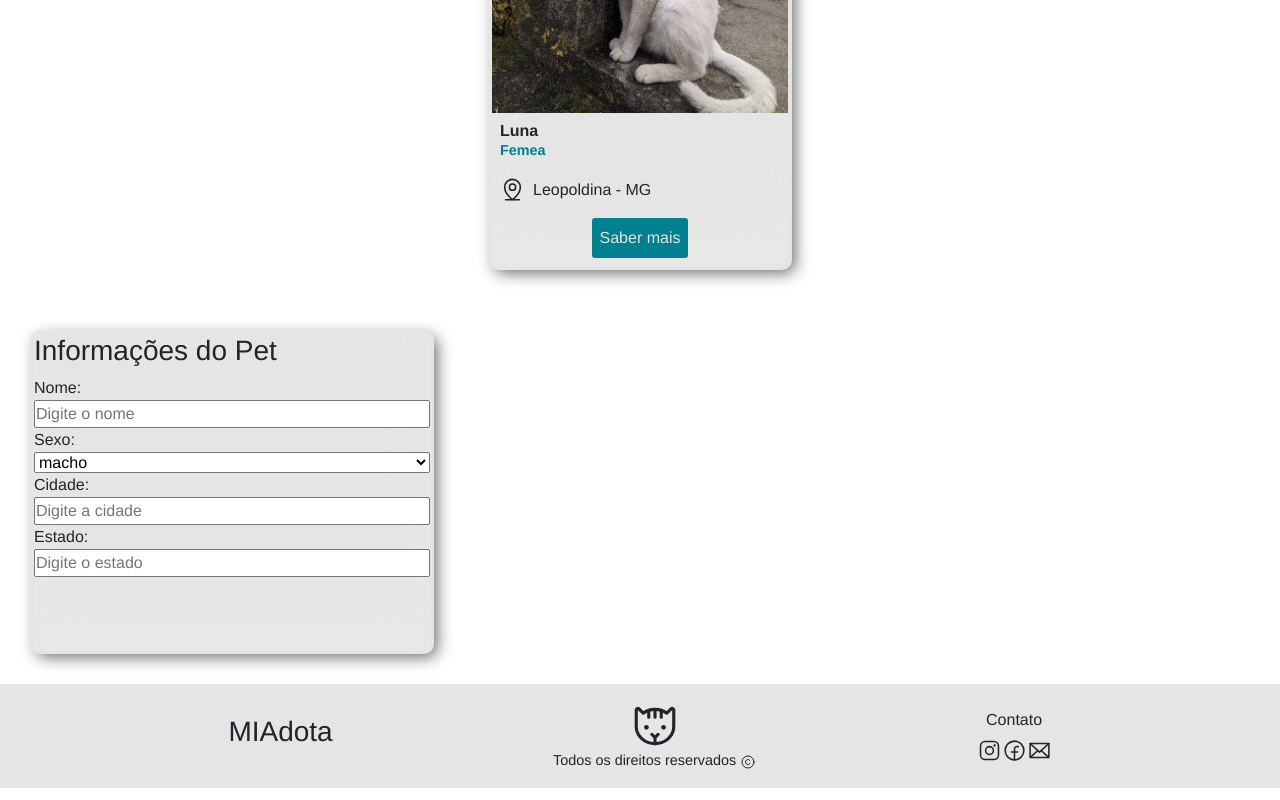
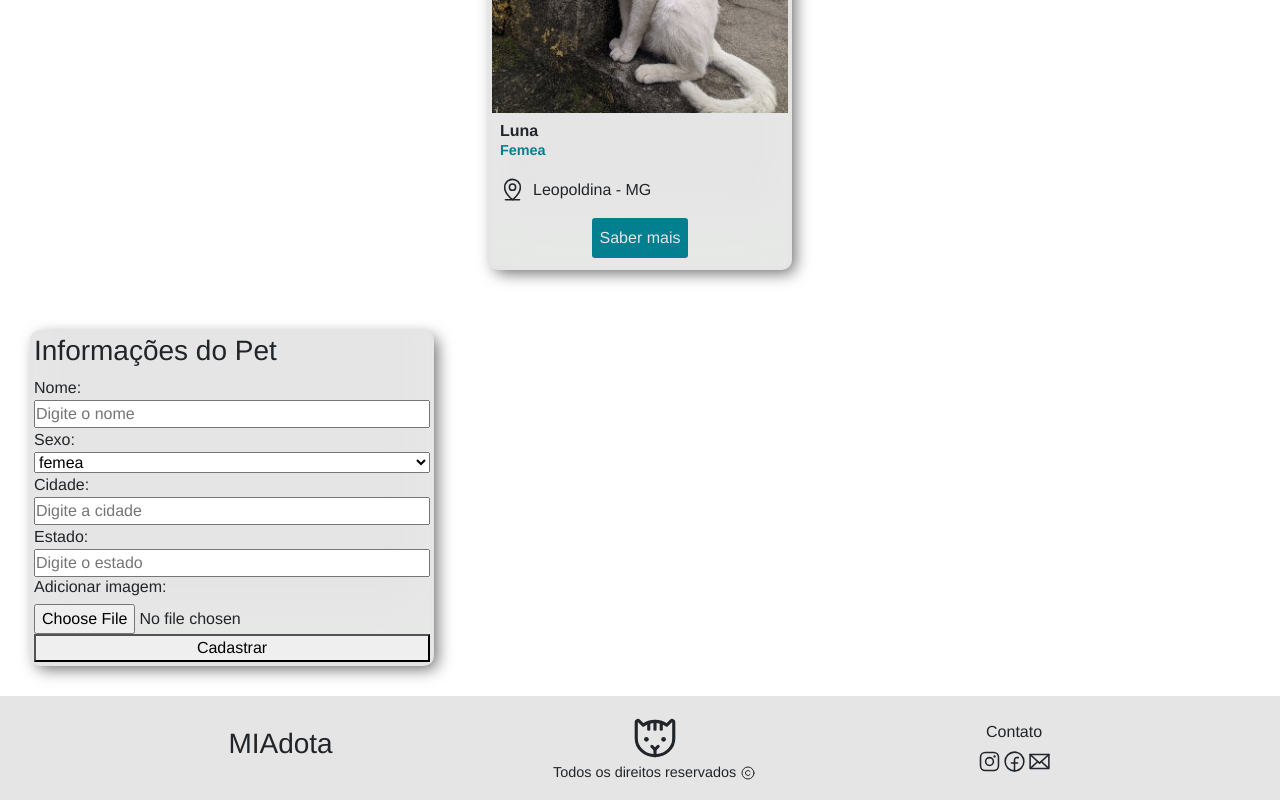
Before and after one commit to nandacoimbra/miadota, a React (Vite) app: page / in a window 1280 px wide. Shown: the part 1301-2101 px from the top of the page. Built offline with nearby package versions, Linux system fonts and the light colour scheme.

Commit message:
feat: cadastro pets

```diff
--- a/src/components/CadastroPet.jsx
+++ b/src/components/CadastroPet.jsx
@@ -1,36 +1,86 @@
+import { useState } from 'react';
 import './CadastroPet.css';
 // import catImg from "../assets/adoption_cats/nick.jpg";
 // import { MapPinLine } from "phosphor-react";
 
-export default function CadastroPet(props) {
+export default function CadastroPet({ onSubmit }) {
+
+    const [name, setName] = useState('');
+    const [sex, setSex] = useState('femea');
+    const [city, setCity] = useState('');
+    const [estado, setEstado] = useState('');
+    const [file, setFile] = useState();
+
+   function resetForm(){
+    setName("");
+    setSex("femea");
+    setCity("");
+    setEstado("");
+    setFile("");
+   }
+
+    function handleSubmit(e) {
+        e.preventDefault();
+        const pet =
+        {
+            id: crypto.randomUUID(),
+            petImg: file,
+            petName: name,
+            petSex: sex,
+            petCity: city,
+            petState: estado
+        };
+        onSubmit(pet);
+        resetForm();
+    }
+
+    /**
+     *
+     * @param {Event} e
+     */
+    function handleFileChange(e) {
+        console.log(e.target.files);
+        setFile(URL.createObjectURL(e.target.files[0]));
+    }
+
+
     return (
 
         <section className='cadastro'>
             <h3>Informações do Pet</h3>
-            <form className='cadastro-form'>
+
+            <form className='cadastro-form' onSubmit={handleSubmit}>
+
                 <label htmlFor="">Nome: </label>
-                <input type="text" placeholder='Digite o nome' />
+                <input type="text" placeholder='Digite o nome' value={name} onChange={e => setName(e.target.value)} />
 
                 <div className='select-sex'>
+                    <label htmlFor="">Sexo:</label>
+                    <select value={sex} onChange={e => setSex(e.target.value)}>
 
-                    <label htmlFor="">Sexo:</label>
-                    <select>
                         <option value="macho">macho</option>
                         <option value="femea">femea</option>
                     </select>
                 </div>
 
                 <div className='city-name'>
-
                     <label htmlFor="">Cidade:</label>
-                    <input type="text" placeholder='Digite a cidade' />
+                    <input type="text" placeholder='Digite a cidade' value={city} onChange={e => setCity(e.target.value)} />
                 </div>
 
                 <div className="state-name">
+                    <label htmlFor="">Estado:</label>
+                    <input type="text" placeholder='Digite o estado' value={estado} onChange={e => setEstado(e.target.value)}/>
+                </div>
 
-                    <label htmlFor="" >Estado:</label>
-                    <input type="text" placeholder='Digite o estado' />
+                <div className="App">
+                    <h6>Adicionar imagem:</h6>
+                    <input type="file" onChange={handleFileChange} />
+                    <img src={file} />
                 </div>
+
+
+                <button>Cadastrar</button>
             </form>
 
         </section>
```
